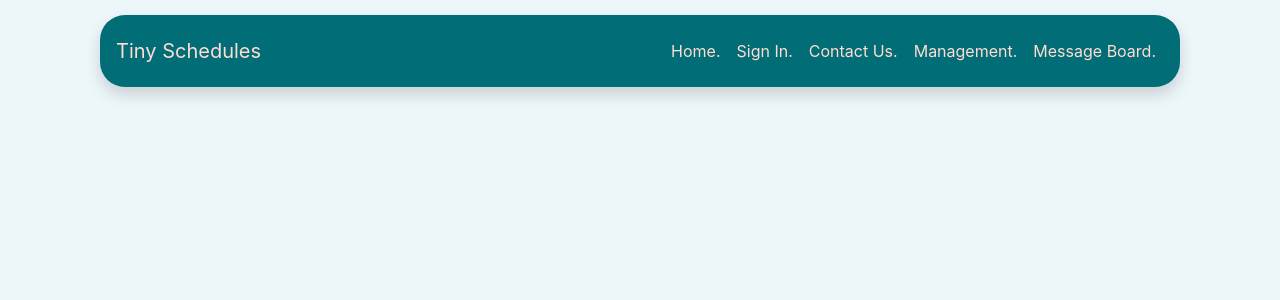
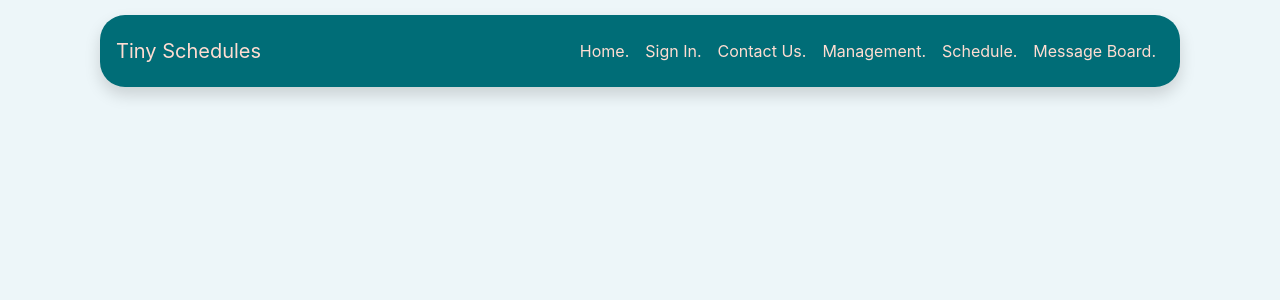
Before and after one commit to owebster/MS3-Tiny_Schedule, a Flask app: page / in a window 1280 px wide. Shown: the top 300 px of the page. Run offline with Flask 2, Linux system fonts and the light colour scheme; some libraries are stand-ins or nearby versions.

Commit message:
link schedule.html to app.py

```diff
--- a/app.py
+++ b/app.py
@@ -81,6 +81,12 @@ def login_page():
     return render_template("login.html")
 
 
+@app.route("/schedule")
+def schedule():
+    messages = mongo.db.messages.find()
+    return render_template("schedule.html")
+
+
 @app.route("/message_board")
 def message_board():
     messages = mongo.db.messages.find()
--- a/templates/base.html
+++ b/templates/base.html
@@ -59,6 +59,9 @@
                     <a class="nav-link" href="{{ url_for('management') }}">Management.</a>
                 </li>
                 <li class="nav-item">
+                    <a class="nav-link" href="{{ url_for('schedule') }}">Schedule.</a>
+                </li>
+                <li class="nav-item">
                     <a class="nav-link" href="{{ url_for('message_board') }}">Message Board.</a>
                 </li>
             </ul>
```
